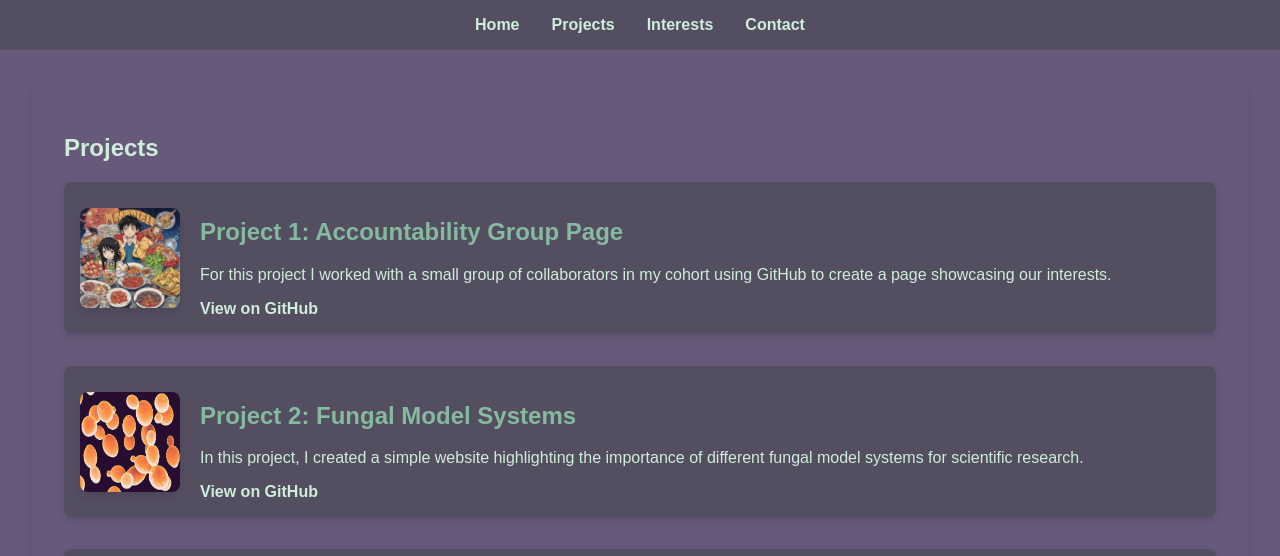
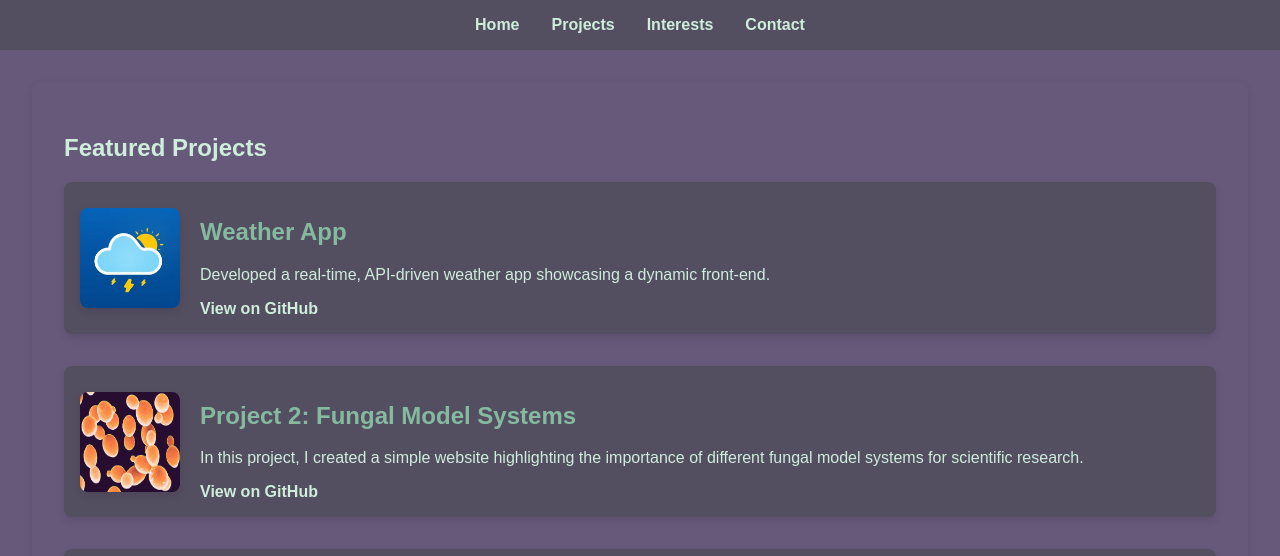
Before and after one commit to tmgerbich/portfolio, a plain HTML site: page projects.html in a window 1280 px wide. Shown: the top 556 px of the page. Drawn offline with Linux system fonts and the light colour scheme.

Commit message:
update projects

```diff
--- a/projects.html
+++ b/projects.html
@@ -23,13 +23,13 @@
 
         <main>
             <section id="projects">
-                <h1 class="heading1">Projects</h1>
+                <h1 class="heading1">Featured Projects</h1>
                 <div class="project">
-                    <img src="images/mangamunchies.jpg" alt="Manga Munchies">
+                    <img src="images/weathrejpg.jpg" alt="Weather App">
                     <div class="project-details">
-                        <h2>Project 1: Accountability Group Page</h2>
-                        <p>For this project I worked with a small group of collaborators in my cohort using GitHub to create a page showcasing our interests.</p>
-                        <a href="https://github.com/tmgerbich/smallgroup" target="_blank">View on GitHub</a>
+                        <h2>Weather App</h2>
+                        <p>Developed a real-time, API-driven weather app showcasing a dynamic front-end.</p>
+                        <a href="https://github.com/tmgerbich/open-weather" target="_blank">View on GitHub</a>
                     </div>
                 </div>
                 <div class="project">
```
Also changed, not shown: images/weathrejpg.jpg (added).
